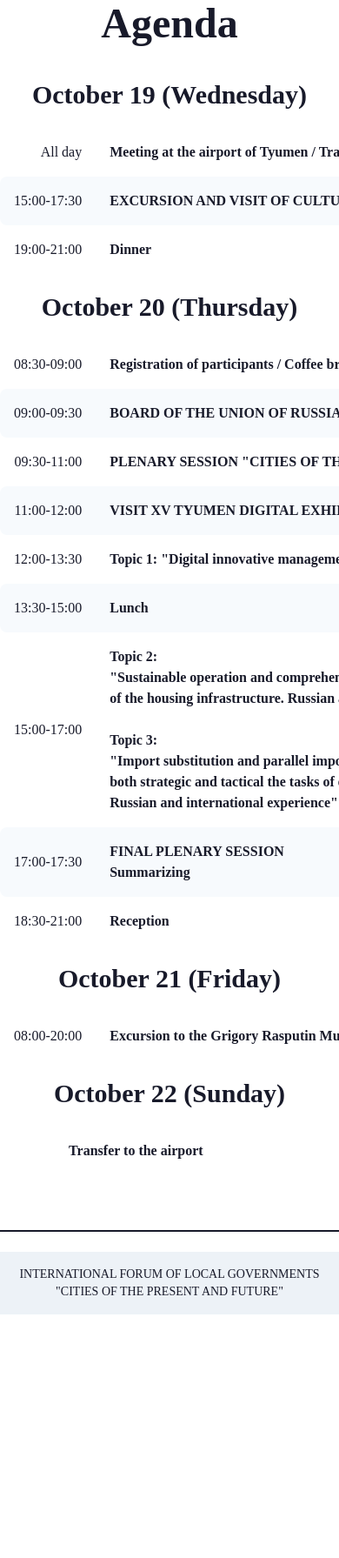
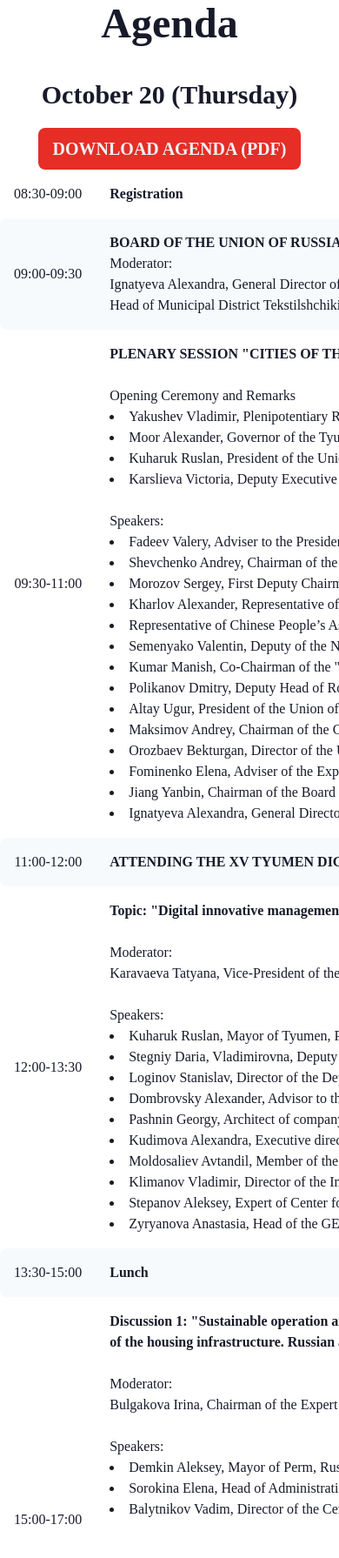
Before and after one commit to urc-ru/crossborder.urc.ru, a website: page en.html in a window 390 px wide. Shown: the part 2435-4226 px from the top of the page at 87% size. Before the commit the page ends 3946 px from the top, so only its background shows below. Drawn offline with nearby package versions, Linux system fonts and the light colour scheme; a web font is replaced by a local one.

Commit message:
upd en agenda

```diff
--- a/en.html
+++ b/en.html
@@ -121,51 +121,99 @@ Within the Board, the “International Forum of Local Governments: “Cities of
 <!-- Program -->
 <div class="py-5 mx-5 max-w-screen-xl mx-auto">
 	<div class="pb-10 text-5xl font-bold text-center" id="schedule">Agenda</div>
-	<div class="pb-5 text-3xl font-bold text-center">October 19 (Wednesday)</div>
-	<div class="pb-5 overflow-x-auto lg:text-xl">
-		<table class="table w-full table-zebra">
-			<tbody>
-				<tr>
-					<td class="text-right">All day </td>
-					<td class="font-bold">
-						Meeting at the airport of Tyumen / Transfer to the hotel / Check-in</td>
-				</tr>
-				<tr>
-					<td class="text-right">15:00-17:30</td>
-					<td class="font-bold">
-						EXCURSION AND VISIT OF CULTURAL OBJECTS OF THE CITY
-					</td>
-				</tr>
-				<tr>
-					<td class="text-right">19:00-21:00</td>
-					<td class="font-bold">Dinner</td>
-				</tr>
-			</tbody>
-		</table>
+	<div class="pb-5 text-3xl font-bold text-center">October 20 (Thursday)</div>
+	<div class="flex flex-col items-center justify-center">
+		<a href="schedule-en.pdf" class="text-xl border-transparent btn bg-ugred place-self-center">Download agenda (PDF)
+		</a>
 	</div>
-	<div class="pb-5 text-3xl font-bold text-center">October 20 (Thursday)</div>
 	<div class="pb-5 overflow-x-auto lg:text-xl">
 		<table class="table w-full table-zebra">
 			<tbody>
 				<tr>
 					<td class="text-right">08:30-09:00</td>
-					<td class="font-bold">Registration of participants / Coffee break</td>
+					<td class="font-bold">Registration</td>
 				</tr>
 				<tr>
 					<td class="text-right">09:00-09:30</td>
-					<td class="font-bold">BOARD OF THE UNION OF RUSSIAN CITIES</td>
+					<td> <div class="font-bold">BOARD OF THE UNION OF RUSSIAN CITIES</div>
+					<div>Moderator:<br>
+Ignatyeva Alexandra, General Director of the Union of Russian Cities, <br>
+Head of Municipal District Tekstilshchiki in Moscow
+</td>
 				</tr>
 				<tr>
 					<td class="text-right">09:30-11:00</td>
-					<td class="font-bold">PLENARY SESSION "CITIES OF THE PRESENT AND FUTURE"</td>
+					<td> <div class="font-bold">PLENARY SESSION "CITIES OF THE PRESENT AND FUTURE"</div>
+						<div>
+<br>
+<p>Opening Ceremony and Remarks<p>
+
+<ul class="list-disc list-inside">
+<li>Yakushev Vladimir, Plenipotentiary Representative of the President of the Russian Federation in the Urals Federal District </li>
+<li> Moor Alexander, Governor of the Tyumen region, Russian Federation</li>
+<li> Kuharuk Ruslan, President of the Union of Russian Cities, Head of Tyumen</li>
+<li> Karslieva Victoria, Deputy Executive Director of the Foundation for the Support of Public Diplomacy named after A.M. Gorchakova</li>
+</ul>
+<br>
+<p>
+Speakers:
+</p>
+
+<ul class="list-disc list-inside">
+<li>Fadeev Valery, Adviser to the President of the Russian Federation, Chairman of the Council under the President of the Russian Federation for the Development of Civil Society and Human Rights</li>
+<li>Shevchenko Andrey, Chairman of the Federation Council Committee on Federal Structure, Regional Policy, Local Self-Government and Affairs of the North</li>
+<li>Morozov Sergey, First Deputy Chairman of the State Duma Committee on Regional Policy and Local Self-Government, United Russia Import Substitution Project Coordinator</li>
+<li>Kharlov Alexander, Representative of the Russian Foreign Ministry in Yekaterinburg</li>
+<li>Representative of Chinese People’s Association for Friendship with Foreign Countries (CPAFFC) China International Friendship Cities Association (CIFCA)</li>
+<li>Semenyako Valentin, Deputy of the National Assembly of the Republic of Belarus, Chairman of the Standing Commission on State Building, Local Self-Government and Regulations</li>
+<li>Kumar Manish, Co-Chairman of the "BRICSWORLD" Committee, Deputy Chairman of the Commission on Foreign Economic Cooperation with Partners in India at the Moscow Chamber of Commerce and Industry, President of "Soltex Group", Member of the Board of the Financial and Banking Association of Eurasian Cooperation, Member of the Business Council Russia-India, India</li>
+<li>Polikanov Dmitry, Deputy Head of Rossotrudnichestvo</li>
+<li>Altay Ugur, President of the Union of Turkish World Municipalities (TDBB), Mayor of the Metropolitan Municipality of Konya</li>
+<li>Maksimov Andrey, Chairman of the Commission on Territorial Development and Local Self-Government of the Civic Chamber of the Russian Federation, Chairman of the Expert Council of the Union of Russian Cities</li>
+<li>Orozbaev Bekturgan, Director of the Union of Local Self-Governments of the Kyrgyz Republic</li>
+<li>Fominenko Elena, Adviser of the Expert and Analytical Department, Secretary of the Permanent Commission of the IPA CIS for the study of the experience of state building and local self-government, Russian Federation</li>
+<li>Jiang Yanbin, Chairman of the Board of the Interregional Public Organization of Experts on Confucianism and the Club of Chinese Entrepreneurs in Russia</li>
+<li>Ignatyeva Alexandra, General Director of the Union of Russian Cities, Head of Municipal District Tekstilshchiki in Moscow</li>
+</ul>
+</div>
+</td>
 				</tr>
 				<tr>
 					<td class="text-right">11:00-12:00</td>
-					<td class="font-bold">VISIT XV TYUMEN DIGITAL EXHIBITION OF INFORMATION TECHNOLOGIES "INFOTECH-2022"</td>
+					<td class="font-bold">ATTENDING THE XV TYUMEN DIGITAL INFORMATION TECHNOLOGY EXHIBITION "INFOTECH-2022"</td>
 				</tr>
 				<tr>
 					<td class="text-right">12:00-13:30</td>
-					<td class="font-bold">Topic 1: "Digital innovative management of the city. Best Russian and International Practices"</td>
+					<td> <div class="font-bold">Topic: "Digital innovative management of the city. Best Russian and International Practices"</div>
+						<div>
+<br>
+<p>
+Moderator:
+</p>
+Karavaeva Tatyana, Vice-President of the Center for Strategic Research, Head of the "Spatial Development" department
+
+<br>
+<br>
+<p>
+Speakers:
+</p>
+<ul class="list-disc list-inside">
+<li>Kuharuk Ruslan, Mayor of Tyumen, President of the Union of Russian Cities</li>
+<li>Stegniy Daria, Vladimirovna, Deputy Head of Administration of the city of Vladivostok</li>
+<li>Loginov Stanislav, Director of the Department of Informatization of the Tyumen Region
+Representative of the CIFCA</li>
+<li>Dombrovsky Alexander, Advisor to the Head of the Municipality of the Urban District of the Sochi Resort City, Scientific Editor of the Budget magazine, Candidate of Technical Sciences, Associate Professor, Academician of the Russian Academy of Transport</li>
+<li>Pashnin Georgy, Architect of company "James Development"</li>
+<li>Kudimova Alexandra, Executive director of Anlim-Soft LLC</li>
+<li>Moldosaliev Avtandil, Member of the Board of the Union of Local Self-Governments of the Kyrgyz Republic, Chairman of the Naryn City Council, Kyrgyzstan (not sure if he can speak)</li>
+<li>Klimanov Vladimir, Director of the Institute for Reforming Public Finance, Head of the Center for Regional Policy, Russian Academy of National Economy and Public Administration under the President of the Russian Federation (RANEPA)</li>
+<li>Stepanov Aleksey, Expert of Center for Speech Technologies, Representative of Sberbank</li>
+<li>Zyryanova Anastasia, Head of the GEOKAD department of Bureaucrat, Representative of the Rastam company</li>
+</ul>
+</div>
+</td>
+
+
 				</tr>
 				<tr>
 					<td class="text-right">13:30-15:00</td>
@@ -173,14 +221,49 @@ Within the Board, the “International Forum of Local Governments: “Cities of
 				</tr>
 				<tr>
 					<td class="text-right">15:00-17:00</td>
-					<td class="font-bold">
-						Topic 2:<br>
-"Sustainable operation and comprehensive modernization <br>of the housing infrastructure. Russian and international experience"<br><br>
-Topic 3: <br>
-"Import substitution and parallel imports, <br>both strategic and tactical the tasks of ensuring the functioning and urban development.<br> Russian and international experience"
+					<td><div class="font-bold">
+						Discussion 1: "Sustainable operation and comprehensive modernization <br>of the housing infrastructure. Russian and international experience"</div>
+<div>
+<br>
+<p>
+Moderator:
+</p>
+Bulgakova Irina, Chairman of the Expert Council on Housing Policy and Housing and Communal Services under the State Duma Committee on Construction and Housing and Communal Services, Head of the Commission on Housing and Communal Services of the Public Council of the Russian Ministry of Construction, Executive Director of the Association "Council of Housing and Communal Services".
 
+<br>
+<br>
+<p>
+Speakers:
+</p>
+<ul class="list-disc list-inside">
+<li>Demkin Aleksey, Mayor of Perm, Russian</li>
+<li>Sorokina Elena, Head of Administration of Ryazan, Russia</li>
+<li>Balytnikov Vadim, Director of the Center for Research on Problems of Territorial Administration and Self-Government of the Moscow Region</li>
+</ul>
+</div>
+<br><br>
+<div class="font-bold">
+Discussion 2: "Import substitution and parallel imports, <br>both strategic and tactical the tasks of ensuring the functioning and urban development."
+</div>
+<div>
+<p>
+Moderator:
+</p>
+Morozov Sergey, First Deputy Chairman of the State Duma Committee on Regional Policy and Local Self-Government, United Russia Import Substitution Project Coordinator
 
-					</td>
+<br><br>
+<p>
+Speakers:
+</p>
+<ul class="list-disc list-inside">
+<li>Ezikeeva Olga, President of the Chamber of Commerce and Industry of the Tyumen Region, Advisor to the Governor of the Tyumen Region</li>
+<li>Du Anna, Chairman of the Board of the Syktyvkar</li>
+</ul>
+</ul>
+
+</div>
+</td>
+
 				<tr>
 					<td class="text-right">17:00-17:30</td>
 					<td class="font-bold">
@@ -188,10 +271,6 @@ Topic 3: <br>
                         Summarizing
 
 					</td>
-				</tr>
-				<tr>
-					<td class="text-right">18:30-21:00</td>
-					<td class="font-bold">Reception</td>
 				</tr>
 			</tbody>
 		</table>
```
Also changed, not shown: tailwind.css, 1 other file.
